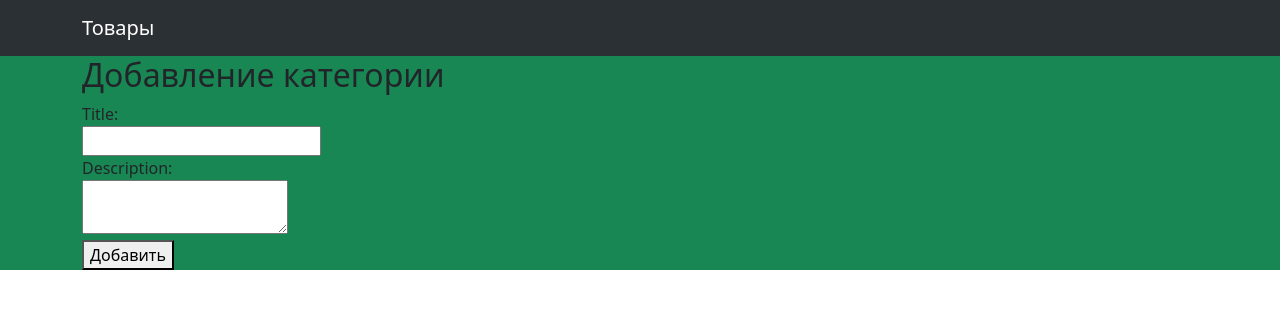
After one commit to PandoraGrims/Online_Store, a Django app: template online_store/webapp/templates/category_add.html in a window 1280 px wide. The commit adds this page. Shown: the top 309 px of the page. Run offline with Django 4.2, Linux system fonts and the light colour scheme; the template is opened without the code that fills it, so the values that code supplies are empty.

Commit message:
исправил мелкие баги, создал шаблон с добавлением категории

```diff
--- a/online_store/webapp/admin.py
+++ b/online_store/webapp/admin.py
@@ -10,7 +10,7 @@ class StoreAdmin(admin.ModelAdmin):
     list_display_links = ['id', 'title']
     list_filter = ['category']
     search_fields = ['title', 'description']
-    fields = ['title', 'category', 'description', "price", 'created_at']
+    fields = ['title', 'category', 'description', "price", 'image_url', 'created_at']
     readonly_fields = ['created_at']
 
 
--- /dev/null
+++ b/online_store/webapp/templates/category_add.html
@@ -0,0 +1,17 @@
+{% extends "base_html_my.html" %}
+{% block title %}Создание категории{% endblock %}
+
+<h1>Create new category</h1>
+
+{% block content %}
+    <h2>Добавление категории</h2>
+    <label>Title:</label><br/>
+    <label>
+        <input type="text" name="title"/>
+    </label><br/>
+    <label>Description:</label><br/>
+    <label>
+        <textarea name="description"></textarea>
+    </label><br/>
+    <button type="submit">Добавить</button>
+{% endblock %}
--- a/online_store/webapp/templates/create_good.html
+++ b/online_store/webapp/templates/create_good.html
@@ -9,7 +9,7 @@
     <label>
         <select name="category">
             {% for category in categories %}
-                <option value="{{ category.title }}">{{ category.title }}</option>
+                <option value="{{ category.id }}">{{ category.title }}</option>
             {% endfor %}
 
         </select>
--- a/online_store/webapp/templates/good.html
+++ b/online_store/webapp/templates/good.html
@@ -13,7 +13,7 @@
         <p class="card-text">Категория: {{ good.category.title }}</p>
         <p class="card-text">Описание: {{ good.description }}</p>
         <p class="card-text">Цена: {{ good.price }}</p>
-        <p class="card-text">{{ good.image_url }}</p>
+        <img src="image_url" class="img-fluid" alt="cartoon-box">
         <p class="card-text">Дата создания: {{ good.created_at }}</p>
 
     </div>
--- a/online_store/webapp/templates/index.html
+++ b/online_store/webapp/templates/index.html
@@ -1,7 +1,7 @@
 {% extends "base_html_my.html" %}
 {% block link %}
 <li class="nav-item">
-    <a class="nav-link" href="{% url "good_add" %}">Создание задачи</a>
+    <a class="nav-link" href="{% url "good_add" %}">Создание товара</a>
 </li>
 {% endblock %}
 
@@ -15,8 +15,9 @@
 <div class="card text-bg-warning mb-3" style="width: 18rem;">
     <div class="card-body">
         <h3 class="card-title">{{ good.title }}</h3>
-        <h5 class="card-status">{{ good.category }}</h5>
+        <h5 class="card-status">{{ good.category.title }}</h5>
         <p class="card-text">{{ good.price }}</p>
+        <img src="https://st4.depositphotos.com/1742172/22224/v/450/depositphotos_222249842-stock-illustration-grunge-textured-illustration-cartoon-evidence.jpg" class="img-fluid" alt="cartoon-box">
         <a class="card-link" href="{% url "good_view" good.pk %}">Просмотр тавара</a>
     </div>
 </div>
--- a/online_store/webapp/urls.py
+++ b/online_store/webapp/urls.py
@@ -1,10 +1,11 @@
 from django.urls import path
 
-from webapp.views import good_list_view, good_create_view, good_view, delete_good
+from webapp.views import good_list_view, good_create_view, good_view, delete_good, category_add_view
 
 urlpatterns = [
     path('', good_list_view, name="index"),
     path('good/add/', good_create_view, name="good_add"),
     path('good/<int:pk>', good_view, name="good_view"),
-    path('delete/<int:good_id>/', delete_good),
+    path('delete/<int:good_id>/', delete_good, name="delete_good"),
+    path('categories/add/', category_add_view, name='category_add'),
 ]
```
Also changed, not shown: online_store/webapp/views.py (+18 -8 lines), online_store/db.sqlite3.
